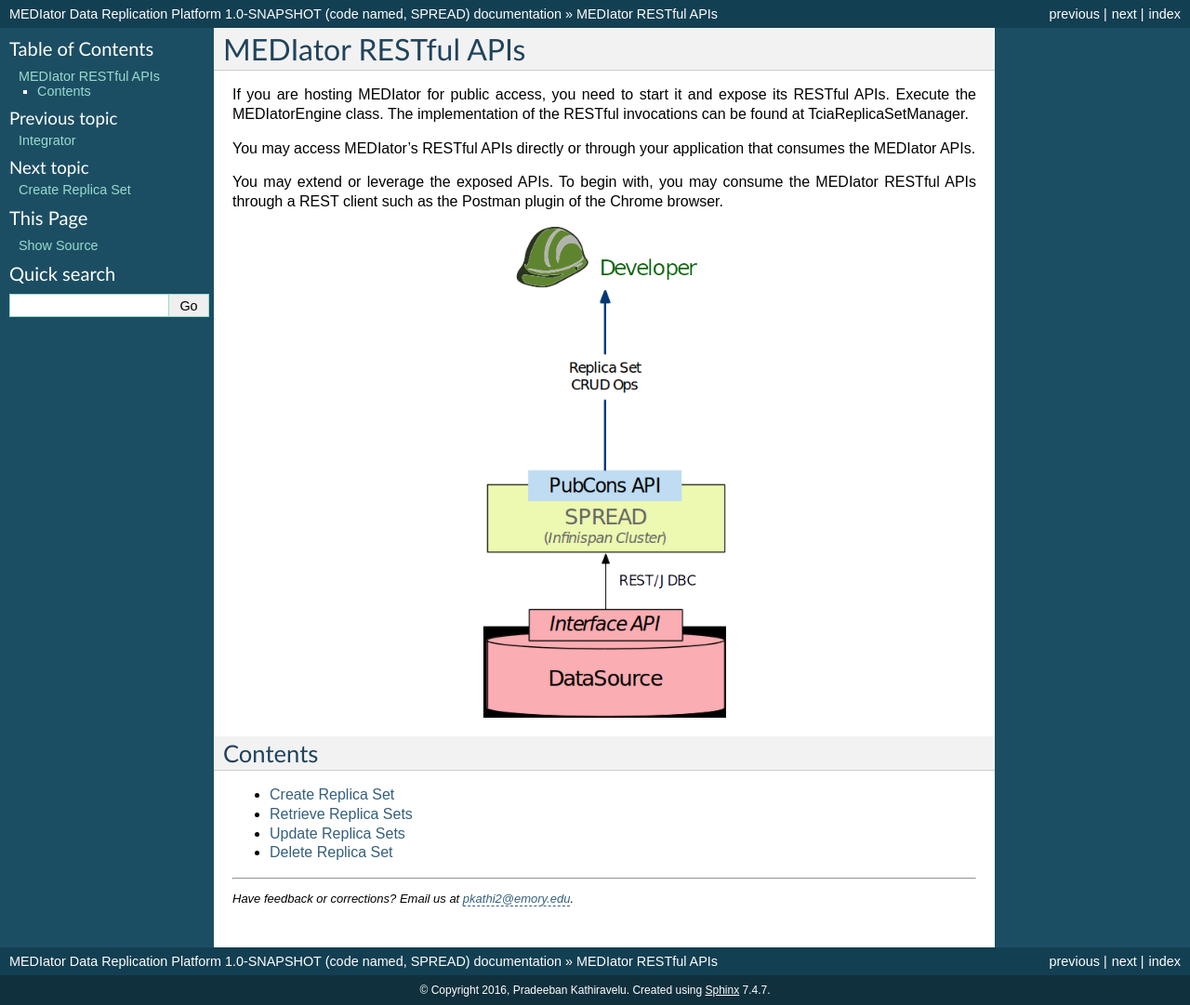
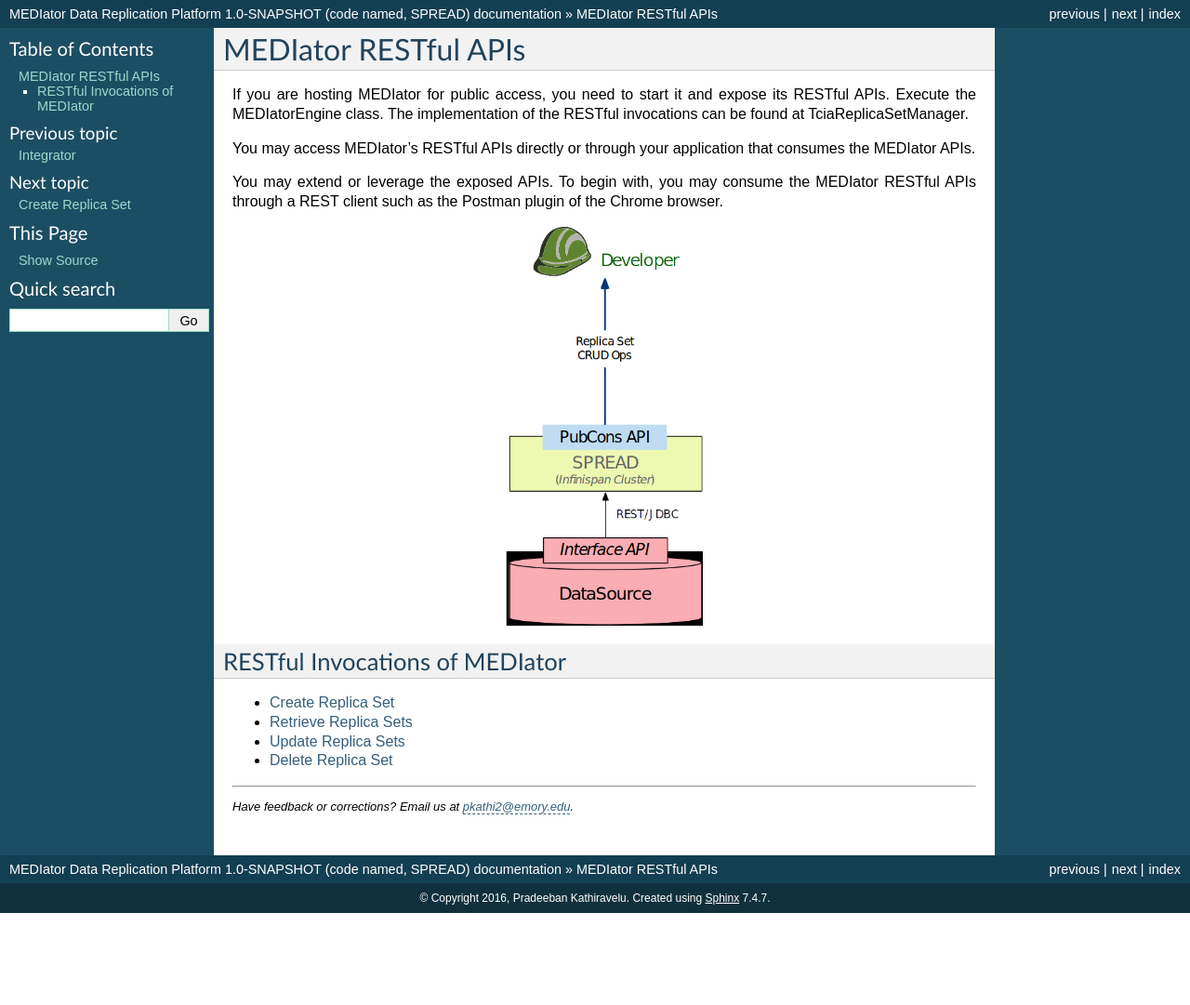
Before and after one commit to pradeeban/mediator, a Sphinx documentation site: the page built from docs/source/sections/MEDIator-REST-API.rst, in a window 1280 px wide and 1081 px high. Shown: the whole window at 93% size. Built offline with Sphinx 7.4.7, drawn with Linux system fonts in a browser that asks for light colours.

Commit message:
Fix ToC headers.

```diff
--- a/docs/source/sections/Interfaces.rst
+++ b/docs/source/sections/Interfaces.rst
@@ -22,8 +22,8 @@ downloads while ensuring duplicate detection across the locally downloaded data
    :align: center
 
 
-Contents
-########
+Core Interfaces of MEDIator
+###########################
 
 .. toctree::
    :maxdepth: 1
--- a/docs/source/sections/MEDIator-REST-API.rst
+++ b/docs/source/sections/MEDIator-REST-API.rst
@@ -13,12 +13,12 @@ client such as the Postman plugin of the Chrome browser.
 
 
 .. image:: arch.png
-   :scale: 80
+   :scale: 65
    :align: center
 
 
-Contents
-########
+RESTful Invocations of MEDIator
+###############################
 
 .. toctree::
    :maxdepth: 1
--- a/docs/source/sections/interfaces/Data-Source-Mgmt.rst
+++ b/docs/source/sections/interfaces/Data-Source-Mgmt.rst
@@ -11,7 +11,7 @@ a mean to query and retrieve the raw data.
 
 
 .. image:: datasourcemgmt.png
-   :scale: 100
+   :scale: 80
    :align: center
 
 
--- a/docs/source/sections/interfaces/Replica-Set-Mgmt.rst
+++ b/docs/source/sections/interfaces/Replica-Set-Mgmt.rst
@@ -22,7 +22,7 @@ flags to indicate existence of entries at a certain granularity.
 
 
 .. image:: pc.png
-   :scale: 100
+   :scale: 80
    :align: center
 
 
@@ -39,7 +39,7 @@ User facing CRUD REST API
 
 
 .. image:: pubcons.png
-   :scale: 100
+   :scale: 70
    :align: center
 
 
```
